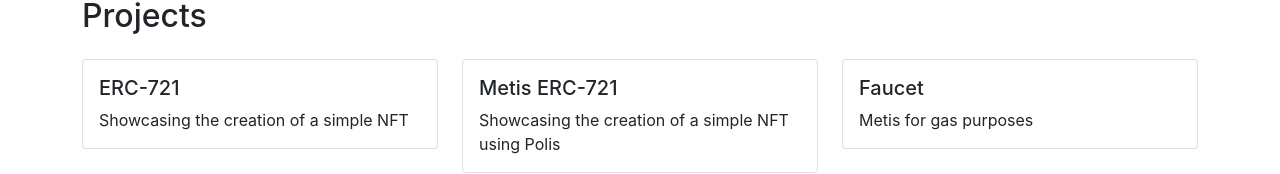
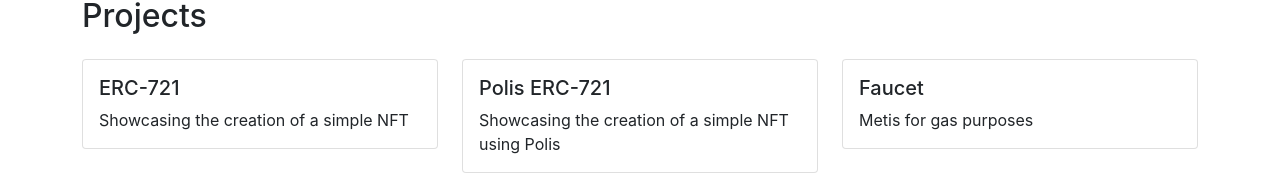
Before and after one commit to psinelnikov/metis-demo, a Next.js app: page / in a window 1280 px wide. Shown: the part 195-369 px from the top of the page. Built offline with nearby package versions, Linux system fonts and the light colour scheme.

Commit message:
Minor name changes and added chainId

```diff
--- a/contracts/hardhat.config.ts
+++ b/contracts/hardhat.config.ts
@@ -23,6 +23,7 @@
 			accounts: [`0x${process.env.PRIVATE_KEY}`],
 			gasPrice: 15000000,
 			ovm: true,
+			chainId: 435,
 			ignoreRxList: ['openzeppelin4/*'],
 		},
 		localmetis: {
@@ -30,6 +31,7 @@
 			accounts: [`0x${process.env.PRIVATE_KEY}`],
 			gasPrice: 0,
 			ovm: true,
+			chainId: 435,
 			ignoreRxList: ['openzeppelin4/*'],
 		},
 	},
--- a/pages/index.tsx
+++ b/pages/index.tsx
@@ -50,7 +50,7 @@
 						<a>
 							<Card>
 								<Card.Body>
-									<Card.Title>Metis ERC-721</Card.Title>
+									<Card.Title>Polis ERC-721</Card.Title>
 									<Card.Text>
 										Showcasing the creation of a simple NFT using
 										Polis
```
